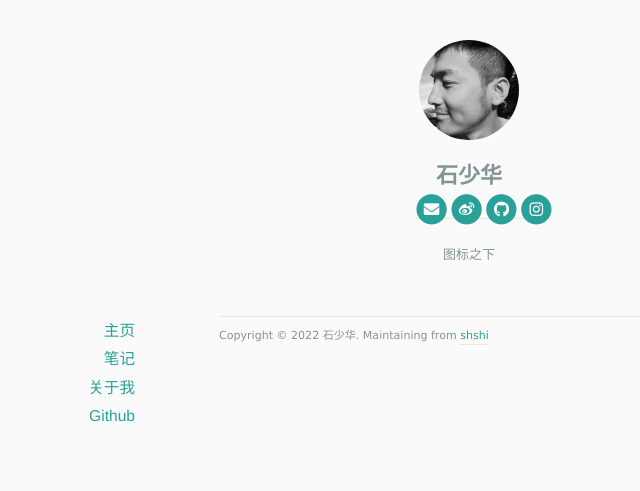
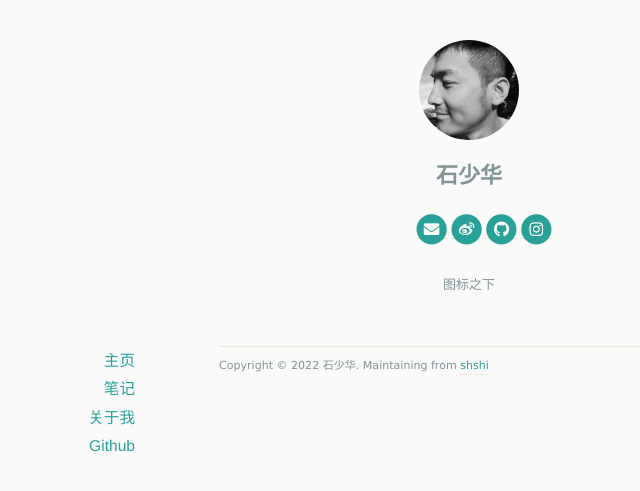
Before and after one commit to shshi/shishaohua.github.io, a Jekyll site: the page built from docs/index.html, in a window 1280 px wide. Shown: the top 491 px of the page, without its empty margins (171-811 px from the left). Built offline with Jekyll 4.4.1, drawn with Linux system fonts in a browser that asks for light colours; nearby versions of some CDN libraries; the list of posts is cut into pages by our own code.

Commit message:
Update style.css

```diff
--- a/docs/assets/css/style.css
+++ b/docs/assets/css/style.css
@@ -40,7 +40,7 @@
 .my_name {
 	font-family: serif,-apple-system, "Microsoft Yahei";
 	font-size: 22px;
-	margin: 10px 0 0;
+	margin: 10px 0 10px 0;
 	font-weight: bold;
 }
 
@@ -57,7 +57,7 @@
 }
 
 .social-icons li{
-  display: inline;
+  display: inline-block;
 }
 
 a, a:active, a:visited {
```
